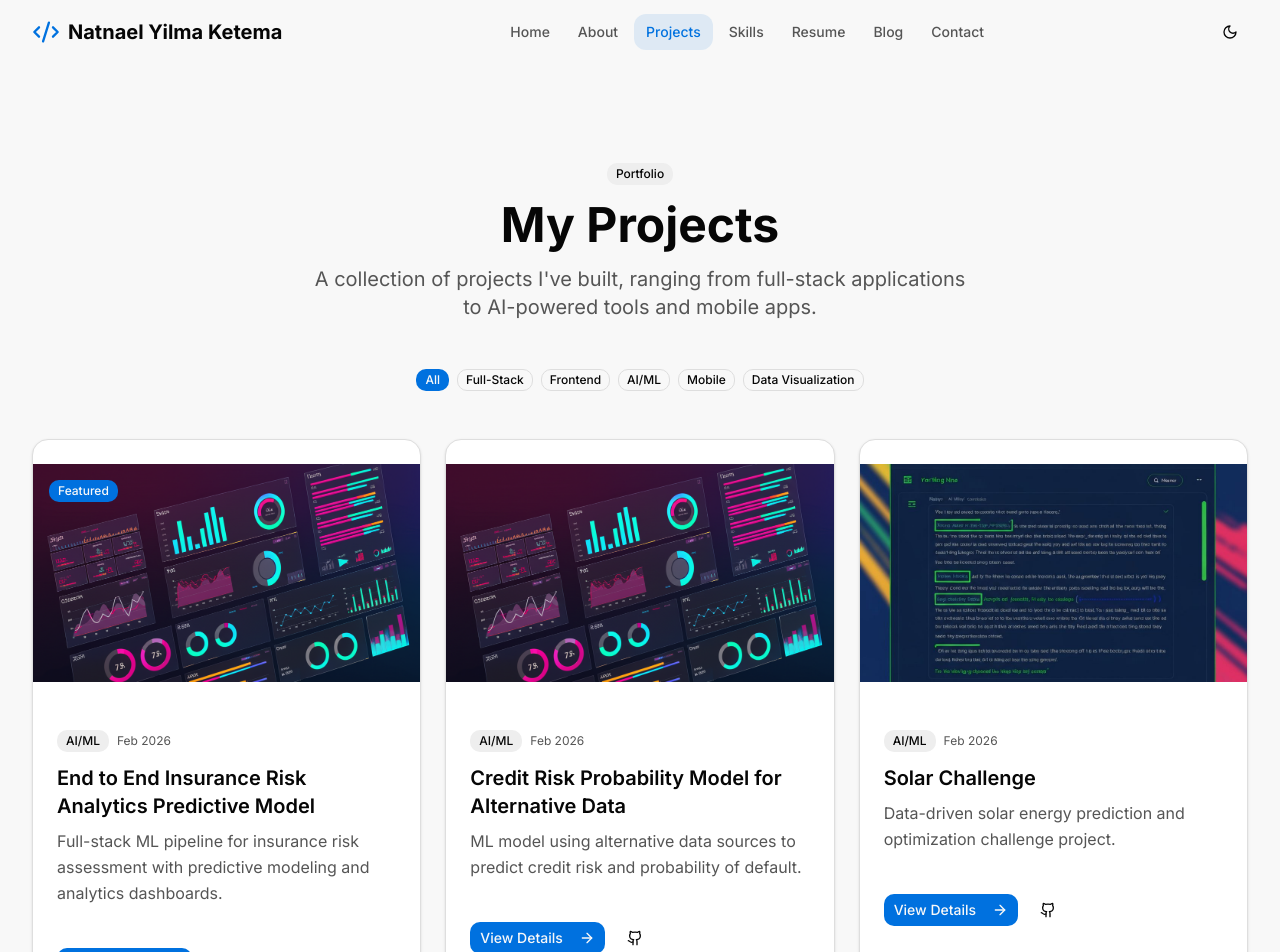
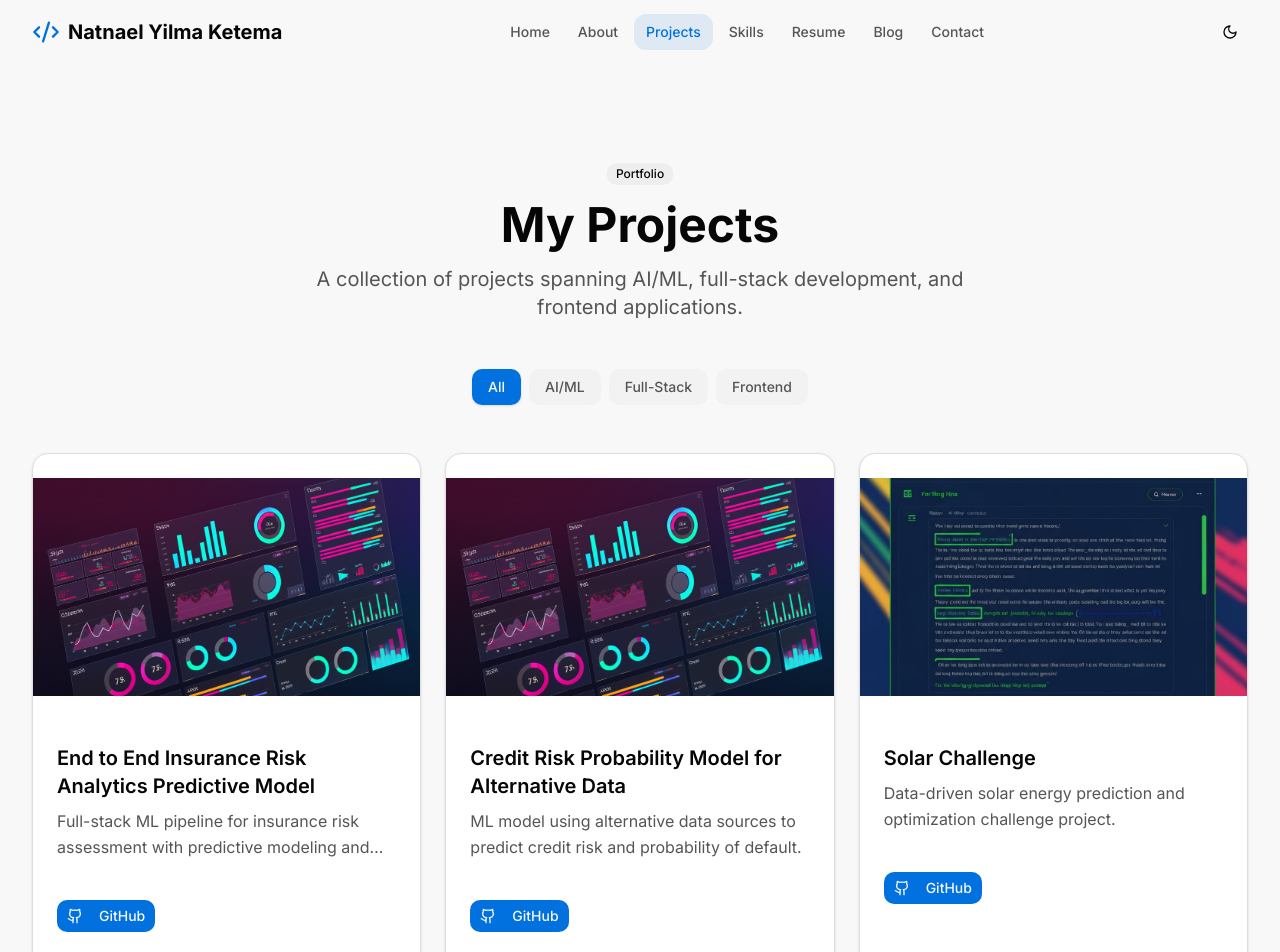
Before and after one commit to dnNatnael/natnael-portfolio, a Next.js app: page /projects in a window 1280 px wide. Shown: the top 952 px of the page. Built offline with nearby package versions, Linux system fonts and the light colour scheme.

Commit message:
add projects

```diff
--- a/src/components/project-card.tsx
+++ b/src/components/project-card.tsx
@@ -1,6 +1,5 @@
-import Link from "next/link"
 import Image from "next/image"
-import { ExternalLink, Github, ArrowRight } from "lucide-react"
+import { Github } from "lucide-react"
 import { Badge } from "@/components/ui/badge"
 import { Button } from "@/components/ui/button"
 import { Card, CardContent, CardFooter } from "@/components/ui/card"
@@ -9,12 +8,13 @@ import type { Project } from "@/lib/api"
 interface ProjectCardProps {
   project: Project
   featured?: boolean
+  compact?: boolean
 }
 
-export function ProjectCard({ project, featured = false }: ProjectCardProps) {
+export function ProjectCard({ project, featured = false, compact = false }: ProjectCardProps) {
   return (
     <Card
-      className={`group overflow-hidden transition-all duration-300 hover:shadow-xl hover:-translate-y-1 ${
+      className={`group overflow-hidden transition-all duration-300 hover:shadow-xl hover:-translate-y-1 hover:shadow-primary/5 ${
         featured ? "md:col-span-2 md:grid md:grid-cols-2" : ""
       }`}
     >
@@ -26,65 +26,49 @@ export function ProjectCard({ project, featured = false }: ProjectCardProps) {
           className="object-cover transition-transform duration-500 group-hover:scale-105"
         />
         <div className="absolute inset-0 bg-gradient-to-t from-background/80 to-transparent opacity-0 group-hover:opacity-100 transition-opacity duration-300" />
-        {project.featured && (
+        {project.featured && !compact && (
           <Badge className="absolute top-4 left-4 bg-primary text-primary-foreground">Featured</Badge>
         )}
       </div>
 
       <div className="flex flex-col">
         <CardContent className="flex-1 p-6">
+          {!compact && (
             <div className="flex items-center gap-2 mb-3">
               <Badge variant="secondary" className="text-xs">
                 {project.category}
               </Badge>
-            <span className="text-xs text-muted-foreground">
-              {new Date(project.completedAt).toLocaleDateString("en-US", {
-                year: "numeric",
-                month: "short",
-              })}
-            </span>
             </div>
+          )}
 
           <h3 className="text-xl font-semibold text-foreground mb-2 group-hover:text-primary transition-colors">
             {project.title}
           </h3>
 
-          <p className="text-muted-foreground leading-relaxed mb-4">{project.description}</p>
+          <p className="text-muted-foreground leading-relaxed mb-4 line-clamp-2">{project.description}</p>
 
+          {!compact && project.technologies && project.technologies.length > 0 && (
             <div className="flex flex-wrap gap-2">
               {project.technologies.slice(0, 4).map((tech) => (
                 <Badge key={tech} variant="outline" className="text-xs font-normal">
                   {tech}
                 </Badge>
               ))}
-            {project.technologies.length > 4 && (
-              <Badge variant="outline" className="text-xs font-normal">
-                +{project.technologies.length - 4}
-              </Badge>
+            </div>
           )}
-          </div>
         </CardContent>
 
         <CardFooter className="p-6 pt-0 flex items-center gap-3">
+          {project.githubUrl && (
             <Button asChild variant="default" size="sm">
-            <Link href={`/projects/${project.id}`}>
-              View Details
-              <ArrowRight className="ml-2 h-4 w-4" />
-            </Link>
-          </Button>
-
-          {project.liveUrl && (
-            <Button asChild variant="ghost" size="icon">
-              <a href={project.liveUrl} target="_blank" rel="noopener noreferrer" aria-label="View live site">
-                <ExternalLink className="h-4 w-4" />
-              </a>
-            </Button>
-          )}
-
-          {project.githubUrl && (
-            <Button asChild variant="ghost" size="icon">
-              <a href={project.githubUrl} target="_blank" rel="noopener noreferrer" aria-label="View source code">
-                <Github className="h-4 w-4" />
+              <a
+                href={project.githubUrl}
+                target="_blank"
+                rel="noopener noreferrer"
+                aria-label="View source code on GitHub"
+              >
+                <Github className="mr-2 h-4 w-4" />
+                GitHub
               </a>
             </Button>
           )}
--- a/src/pages/projects.tsx
+++ b/src/pages/projects.tsx
@@ -1,20 +1,30 @@
+import { useState, useMemo } from "react"
 import { Header } from "@/components/header"
 import { Footer } from "@/components/footer"
 import { ProjectCard } from "@/components/project-card"
 import { Badge } from "@/components/ui/badge"
 import { mockProjects } from "@/lib/mock-data"
 import Head from "next/head"
+import type { Project } from "@/lib/api"
 
-const categories = ["All", "Full-Stack", "Frontend", "AI/ML", "Mobile", "Data Visualization"]
+const FILTERS = ["All", "AI/ML", "Full-Stack", "Frontend"] as const
+type Filter = (typeof FILTERS)[number]
 
 export default function ProjectsPage() {
+  const [activeFilter, setActiveFilter] = useState<Filter>("All")
+
+  const filteredProjects = useMemo(() => {
+    if (activeFilter === "All") return mockProjects
+    return mockProjects.filter((p: Project) => p.category === activeFilter)
+  }, [activeFilter])
+
   return (
     <>
       <Head>
         <title>Projects | Natnael Builds</title>
         <meta
           name="description"
-          content="Explore my portfolio of web development projects including full-stack applications, AI tools, and mobile apps."
+          content="Explore my portfolio of projects including AI/ML models, full-stack applications, and frontend development."
         />
       </Head>
       <Header />
@@ -26,30 +36,36 @@ export default function ProjectsPage() {
               <Badge className="mb-4" variant="secondary">
                 Portfolio
               </Badge>
-              <h1 className="text-4xl sm:text-5xl font-bold text-foreground mb-4 text-balance">My Projects</h1>
+              <h1 className="text-4xl sm:text-5xl font-bold text-foreground mb-4 text-balance">
+                My Projects
+              </h1>
               <p className="text-xl text-muted-foreground max-w-2xl mx-auto">
-                A collection of projects I&apos;ve built, ranging from full-stack applications to AI-powered tools and
-                mobile apps.
+                A collection of projects spanning AI/ML, full-stack development, and frontend
+                applications.
               </p>
             </div>
 
-            {/* Category Filter (visual only - can be enhanced with client-side filtering) */}
+            {/* Filter Tabs */}
             <div className="flex flex-wrap justify-center gap-2 mb-12">
-              {categories.map((category) => (
-                <Badge
+              {FILTERS.map((category) => (
+                <button
                   key={category}
-                  variant={category === "All" ? "default" : "outline"}
-                  className="cursor-pointer hover:bg-primary hover:text-primary-foreground transition-colors"
+                  onClick={() => setActiveFilter(category)}
+                  className={`inline-flex items-center rounded-md px-4 py-2 text-sm font-medium transition-all duration-200 ${
+                    activeFilter === category
+                      ? "bg-primary text-primary-foreground shadow-sm"
+                      : "bg-secondary/50 text-muted-foreground hover:bg-secondary hover:text-foreground"
+                  }`}
                 >
                   {category}
-                </Badge>
+                </button>
               ))}
             </div>
 
             {/* Projects Grid */}
             <div className="grid md:grid-cols-2 lg:grid-cols-3 gap-6">
-              {mockProjects.map((project) => (
-                <ProjectCard key={project.id} project={project} />
+              {filteredProjects.map((project) => (
+                <ProjectCard key={project.id} project={project} compact />
               ))}
             </div>
           </div>
```
Lines whose indentation alone changed are shown as unchanged.
